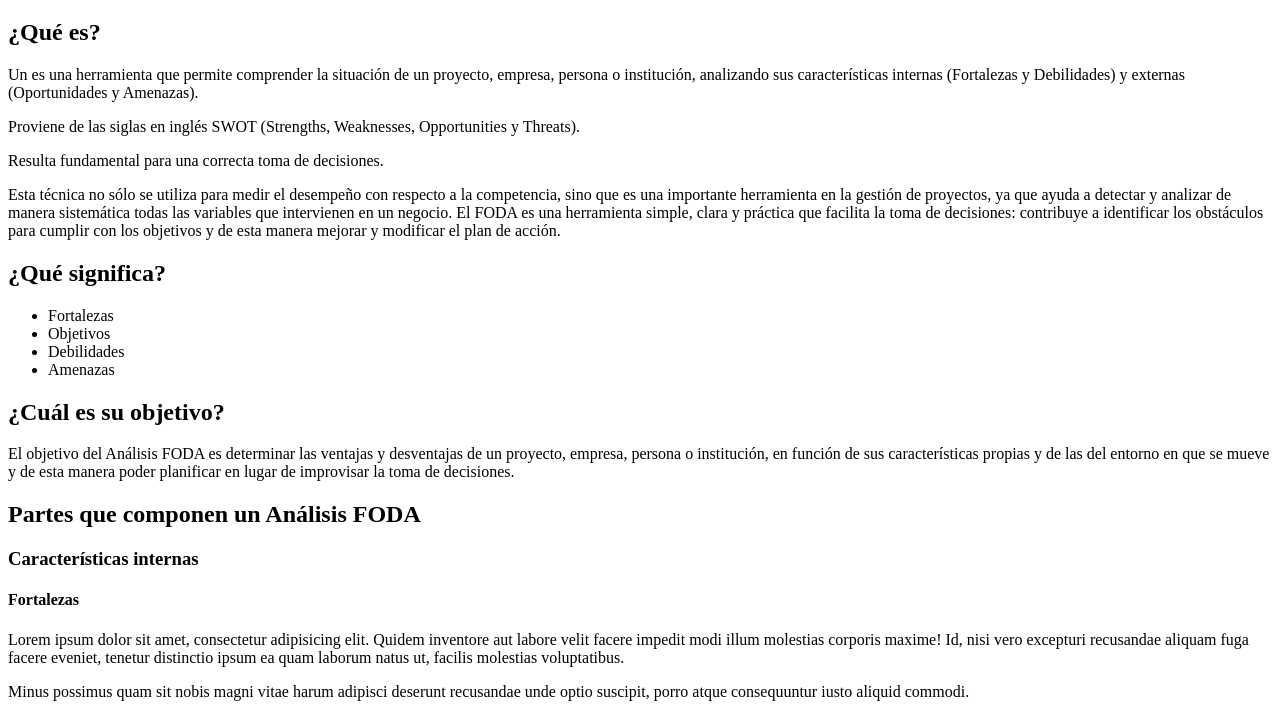
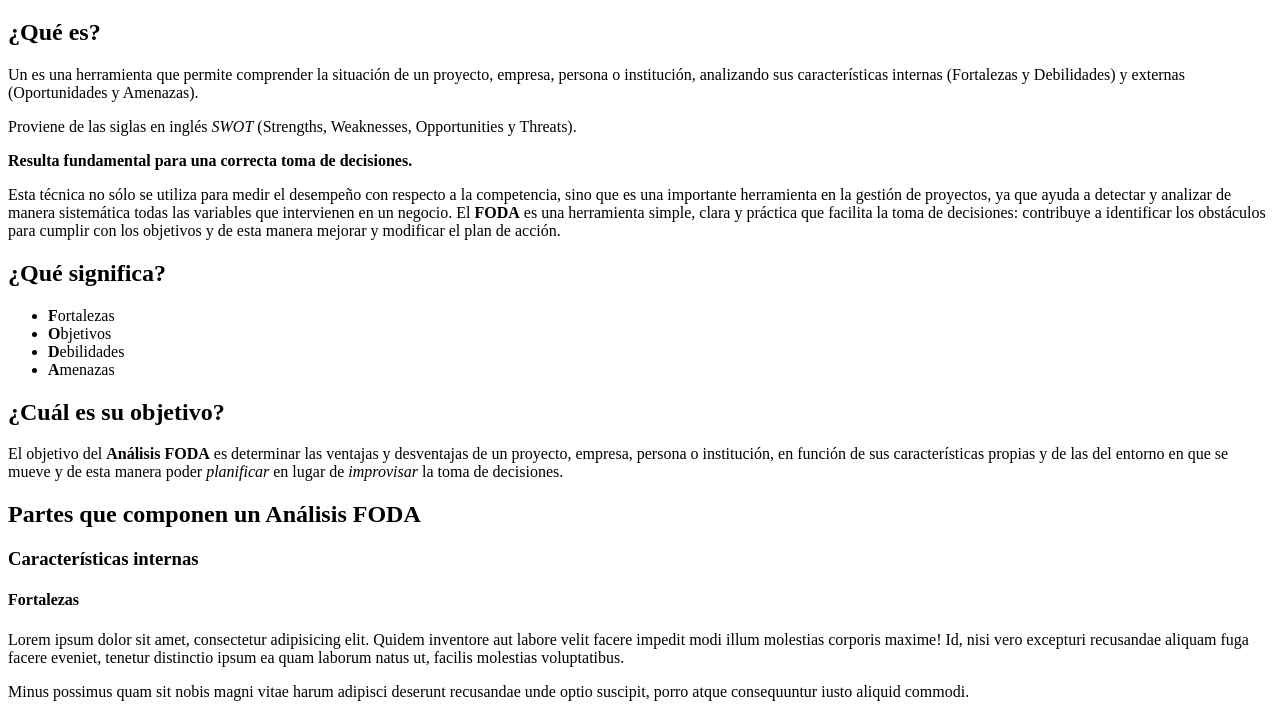
Before and after one commit to feden15/desafio-semana-01, a plain HTML site: page index.html in a window 1280 px wide. Shown: the part 61-780 px from the top of the page. Drawn offline with Linux system fonts and the light colour scheme.

Commit message:
Colocamos las etiquetas i y b, según corresponde

```diff
--- a/index.html
+++ b/index.html
@@ -14,24 +14,24 @@
 
         <p>Un  es una herramienta que permite comprender la situación de un proyecto, empresa, persona o institución, analizando sus características internas (Fortalezas y Debilidades) y externas (Oportunidades y Amenazas).</p>
 
-        <p>Proviene de las siglas en inglés SWOT (Strengths, Weaknesses, Opportunities y Threats).</p>
+        <p>Proviene de las siglas en inglés <i>SWOT</i> (Strengths, Weaknesses, Opportunities y Threats).</p>
 
-        <p>Resulta fundamental para una correcta toma de decisiones.</p>
+        <p><b>Resulta fundamental para una correcta toma de decisiones.</b></p>
 
-        <p>Esta técnica no sólo se utiliza para medir el desempeño con respecto a la competencia, sino que es una importante herramienta en la gestión de proyectos, ya que ayuda a detectar y analizar de manera sistemática todas las variables que intervienen en un negocio. El FODA es una herramienta simple, clara y práctica que facilita la toma de decisiones: contribuye a identificar los obstáculos para cumplir con los objetivos y de esta manera mejorar y modificar el plan de acción.</p>
+        <p>Esta técnica no sólo se utiliza para medir el desempeño con respecto a la competencia, sino que es una importante herramienta en la gestión de proyectos, ya que ayuda a detectar y analizar de manera sistemática todas las variables que intervienen en un negocio. El <b>FODA</b> es una herramienta simple, clara y práctica que facilita la toma de decisiones: contribuye a identificar los obstáculos para cumplir con los objetivos y de esta manera mejorar y modificar el plan de acción.</p>
 
         <h2>¿Qué significa?</h2>
 
         <ul>
-            <li>Fortalezas</li>
-            <li>Objetivos</li>
-            <li>Debilidades</li>
-            <li>Amenazas</li>
+            <li><b>F</b>ortalezas</li>
+            <li><b>O</b>bjetivos</li>
+            <li><b>D</b>ebilidades</li>
+            <li><b>A</b>menazas</li>
         </ul>
 
         <H2>¿Cuál es su objetivo?</H2>
 
-        <p>El objetivo del Análisis FODA es determinar las ventajas y desventajas de un proyecto, empresa, persona o institución, en función de sus características propias y de las del entorno en que se mueve y de esta manera poder planificar en lugar de improvisar la toma de decisiones.</p>
+        <p>El objetivo del <b>Análisis FODA</b> es determinar las ventajas y desventajas de un proyecto, empresa, persona o institución, en función de sus características propias y de las del entorno en que se mueve y de esta manera poder <i>planificar</i> en lugar de <i>improvisar</i> la toma de decisiones.</p>
 
         <h2>Partes que componen un Análisis FODA</h2>
 
```
